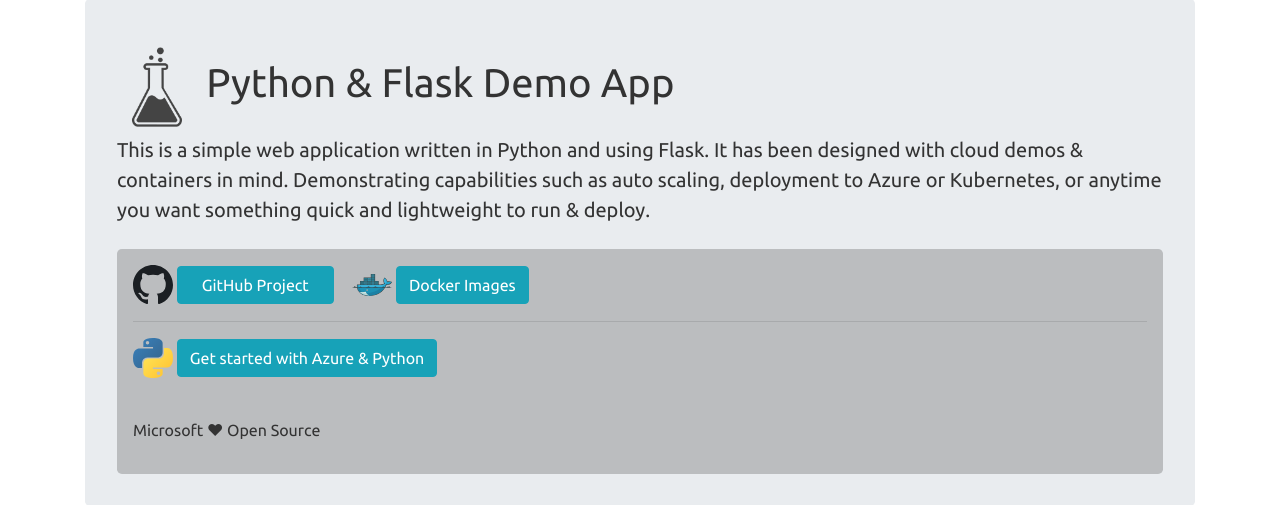
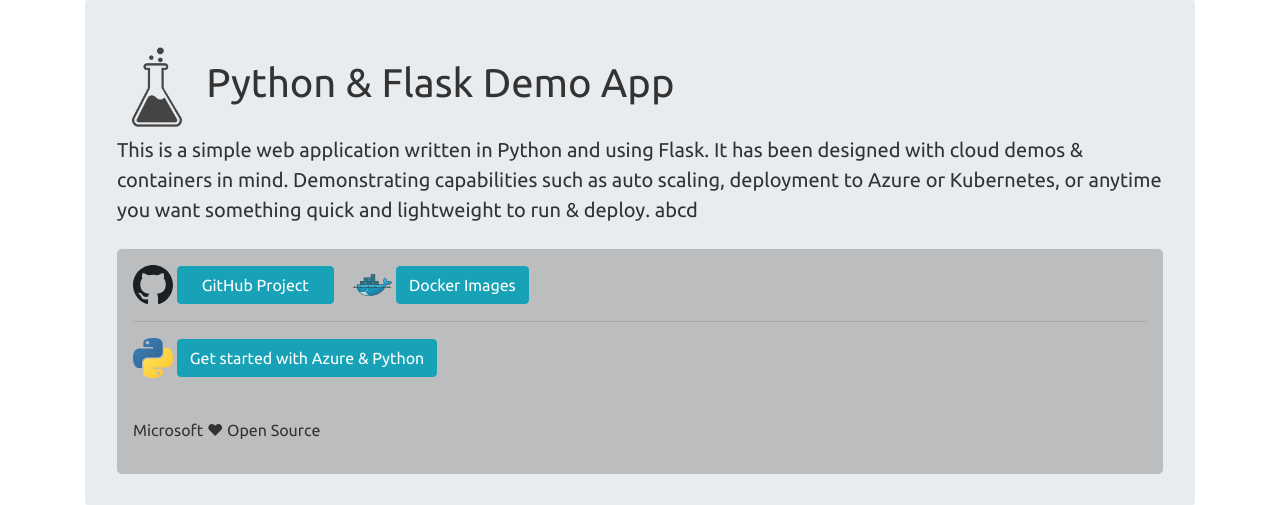
Before and after one commit to NgoDinh/gitlab_CICD, a Flask app: page / in a window 1280 px wide. Shown: the part 91-596 px from the top of the page. Run offline with Flask 2, Linux system fonts and the light colour scheme; some libraries are stand-ins or nearby versions.

Commit message:
Update index.html

```diff
--- a/src/app/templates/index.html
+++ b/src/app/templates/index.html
@@ -6,7 +6,7 @@
   <div class="lead">
     This is a simple web application written in Python and using Flask. It has been designed with cloud demos &amp;
     containers in mind. Demonstrating capabilities such as auto scaling, deployment to Azure or Kubernetes, or anytime
-    you want something quick and lightweight to run & deploy.
+    you want something quick and lightweight to run & deploy. abcd
   </div>
   <br />
 
```
